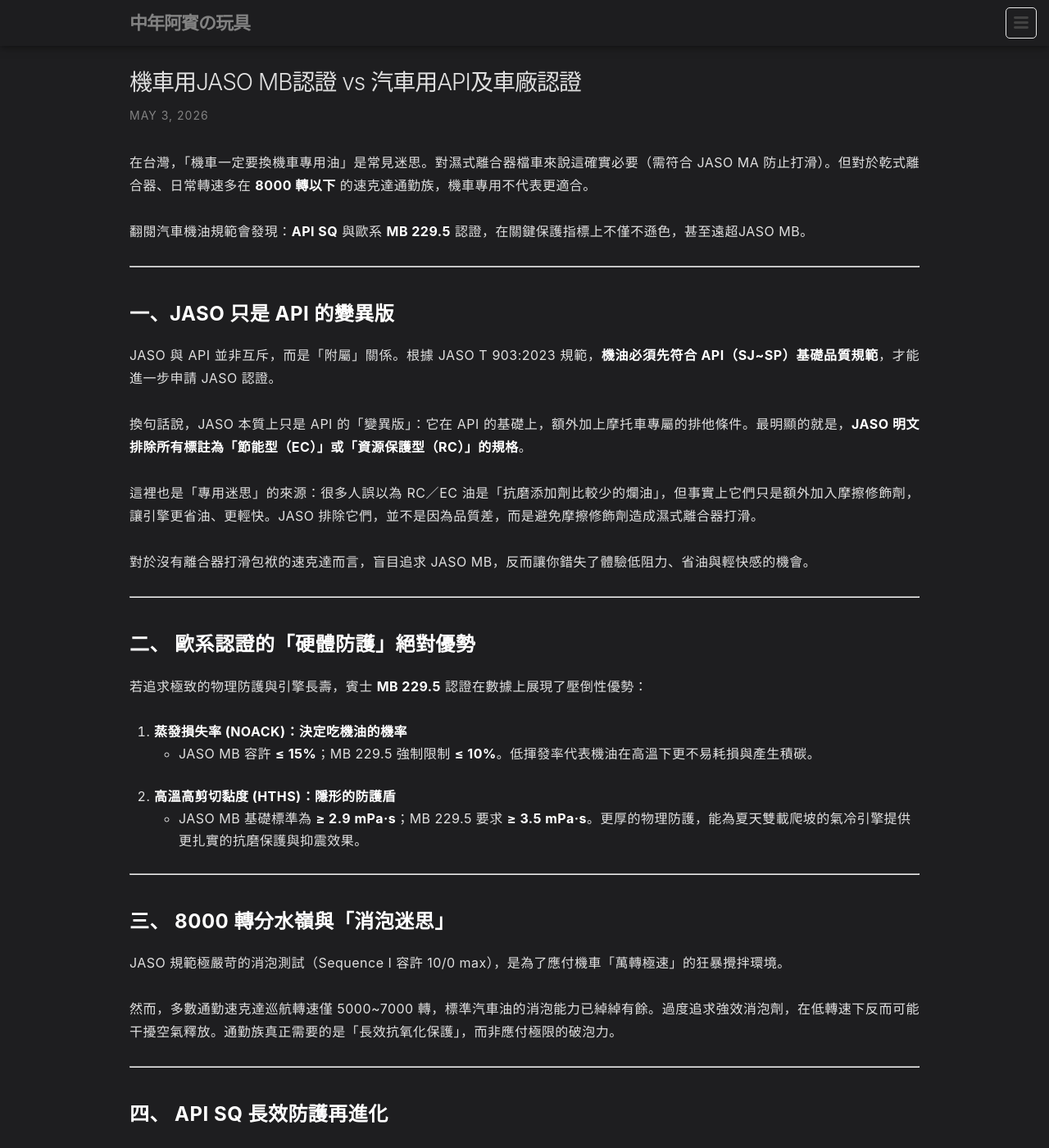
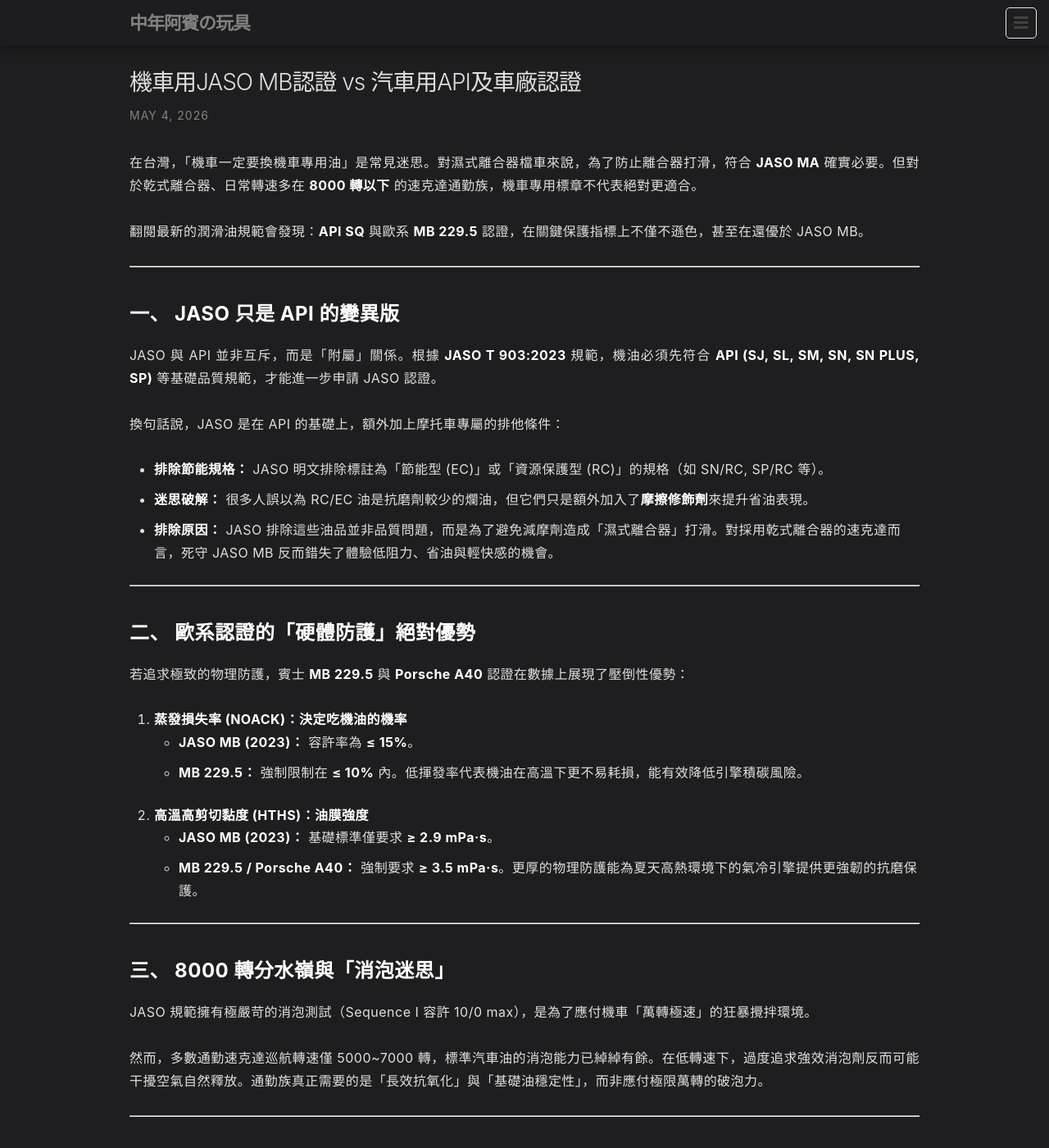
Before and after one commit to 1stbenz/1stbenz.github.io, a Jekyll site: the page built from _posts/zh/2026-05-03-api-vs-jaso-mb-comparison.md, in a window 1280 px wide and 1400 px high. Shown: the whole window at 82% size. Built offline with Jekyll 4.4.1, drawn with Linux system fonts in a browser that asks for light colours; some of the changed text lies outside the part shown.

Commit message:
Update 2026-05-03-api-vs-jaso-mb-comparison.md

```diff
--- a/_posts/zh/2026-05-03-api-vs-jaso-mb-comparison.md
+++ b/_posts/zh/2026-05-03-api-vs-jaso-mb-comparison.md
@@ -10,86 +10,85 @@
 image: /images/mobile01-4354e3784c5b7a8a13113354d8a13b2f.webp
 faq:
   - question: "為什麼通勤速克達不一定要用 JASO MB 認證油？"
-    answer: "速克達為乾式離合器，無打滑問題。JASO 規範將擁有極致低阻力技術的「RC/EC 節能型汽車油」排除[cite: 1]，死守 JASO 反而錯失了提升省油與輕快感的機會。"
+    answer: "速克達為乾式離合器，無打滑問題。JASO 規範將擁有極致低阻力技術的「RC/EC 節能型汽車油」排除，死守 JASO 反而錯失了提升省油與輕快感的機會。"
   - question: "JASO 規範跟 API 規範有衝突嗎？"
-    answer: "沒有衝突。JASO 是附加測試，機油必須先符合 API (SJ~SP) 基礎規範才能申請[cite: 1]。但 JASO 明文排除了標示為「RC (資源保護)」與「EC (節能)」的高階 API 認證油[cite: 1]。"
+    answer: "沒有衝突。JASO 是附加測試，機油必須先符合 API (SJ~SP) 基礎規範才能申請。但 JASO 明文排除了標示為「RC (資源保護)」與「EC (節能)」的高階 API 認證油。"
   - question: "MB 229.5 認證對機車有什麼好處？"
     answer: "要求極低蒸發損失（≤ 10%）與極高的高溫高剪切黏度（HTHS ≥ 3.5 mPa·s），能提供更強韌的物理防護，減少引擎吃機油風險。"
   - question: "最新發布的 API SQ 認證比原本的標準強在哪裡？"
     answer: "API SQ 大幅強化了「衰減油 (Aged-Oil)」的防護力與 +30% 的活塞潔淨度，能在換油週期末段依然維持強大抗氧化保護，非常適合引擎散熱較差的速克達。"
   - question: "為什麼文章特別強調「8000轉以下」這個分水嶺？"
-    answer: "JASO 規範中極嚴苛的消泡測試（如 Sequence I 容許值僅 10/0 max）[cite: 1]是為了應對檔車「萬轉」的高速攪拌。多數通勤速克達轉速落在 5000~7000 轉，汽車油的消泡能力已完全足夠。在低轉速下，過多的消泡劑反而可能影響空氣釋放。"
+    answer: "JASO 規範中極嚴苛的消泡測試（如 Sequence I 容許值僅 10/0 max） 是為了應對檔車「萬轉」的高速攪拌。多數通勤速克達轉速落在 5000~7000 轉，汽車油的消泡能力已完全足夠。"
   - question: "速克達加汽車機油真的不會損壞引擎嗎？"
-    answer: "完全不會。只要機油黏度符合原廠建議（如 10W-40、5W-40 等），且擁有國際大廠 API 或 ACEA 認證，對速克達的乾式離合器引擎完全無害，反而能提供更優異的抗磨與長效保護。"
+    answer: "完全不會。只要機油黏度符合原廠建議，且擁有國際大廠 API 或 ACEA 認證，對速克達的乾式離合器引擎完全無害，反而能提供更優異的抗磨與長效保護。"
   - question: "我的機車是速克達，可以加 JASO MA 的機車機油嗎？"
     answer: "可以，但不建議。JASO MA 是專為濕式離合器設計，增加了止滑摩擦特性，用在速克達上雖然不會壞，但會增加引擎內部運轉阻力，不僅較耗油，騎乘感也相對重拖。"
   - question: "台灣機車行都推薦 10W-40，改用歐系 5W-40 汽車油會不會太稀？"
-    answer: "這是一個常見的誤解。W 前面的數字代表低溫流動性，5W 在冷車啟動時能更快打上缸頭提供潤滑；而後面的 40 代表高溫黏度，兩者在高溫下的保護力是同等級的。更重要的是，為了通過如 Porsche A40 或 MB 229.5 這種嚴苛的歐系認證，5W-40 必須採用更高等級的『全合成基礎油』，在抗熱衰與耐用度上，完全輾壓市面上常見的平價 10W-40 機油。"
+    answer: "這是一個常見的誤解。5W 在冷車啟動時能更快提供潤滑；而 40 代表高溫黏度，兩者保護力同等級。且 5W-40 為了通過 Porsche A40 或 MB 229.5 認證，必須採用更高等級的基礎油，耐用度遠超平價 10W-40。"
 ---
 
-在台灣，「機車一定要換機車專用油」是常見迷思。對濕式離合器檔車來說這確實必要（需符合 JASO MA 防止打滑）。但對於乾式離合器、日常轉速多在 **8000 轉以下** 的速克達通勤族，機車專用不代表更適合。
+在台灣，「機車一定要換機車專用油」是常見迷思。對濕式離合器檔車來說，為了防止離合器打滑，符合 **JASO MA** 確實必要。但對於乾式離合器、日常轉速多在 **8000 轉以下** 的速克達通勤族，機車專用標章不代表絕對更適合。
 
-翻閱汽車機油規範會發現：**API SQ** 與歐系 **MB 229.5** 認證，在關鍵保護指標上不僅不遜色，甚至遠超JASO MB。
+翻閱最新的潤滑油規範會發現：**API SQ** 與歐系 **MB 229.5** 認證，在關鍵保護指標上不僅不遜色，甚至在還優於 JASO MB。
 
 ---
 
-## 一、JASO 只是 API 的變異版
+## 一、 JASO 只是 API 的變異版
 
-JASO 與 API 並非互斥，而是「附屬」關係。根據 JASO T 903:2023 規範，**機油必須先符合 API（SJ~SP）基礎品質規範**，才能進一步申請 JASO 認證。
+JASO 與 API 並非互斥，而是「附屬」關係。根據 **JASO T 903:2023** 規範，機油必須先符合 **API (SJ, SL, SM, SN, SN PLUS, SP)** 等基礎品質規範，才能進一步申請 JASO 認證。
 
-換句話說，JASO 本質上只是 API 的「變異版」：它在 API 的基礎上，額外加上摩托車專屬的排他條件。最明顯的就是，**JASO 明文排除所有標註為「節能型（EC）」或「資源保護型（RC）」的規格**。
-
-這裡也是「專用迷思」的來源：很多人誤以為 RC／EC 油是「抗磨添加劑比較少的爛油」，但事實上它們只是額外加入摩擦修飾劑，讓引擎更省油、更輕快。JASO 排除它們，並不是因為品質差，而是避免摩擦修飾劑造成濕式離合器打滑。
-
-對於沒有離合器打滑包袱的速克達而言，盲目追求 JASO MB，反而讓你錯失了體驗低阻力、省油與輕快感的機會。
+換句話說，JASO 是在 API 的基礎上，額外加上摩托車專屬的排他條件：
+*   **排除節能規格：** JASO 明文排除標註為「節能型 (EC)」或「資源保護型 (RC)」的規格（如 SN/RC, SP/RC 等）。
+*   **迷思破解：** 很多人誤以為 RC/EC 油是抗磨劑較少的爛油，但它們只是額外加入了**摩擦修飾劑**來提升省油表現。
+*   **排除原因：** JASO 排除這些油品並非品質問題，而是為了避免減摩劑造成「濕式離合器」打滑。對採用乾式離合器的速克達而言，死守 JASO MB 反而錯失了體驗低阻力、省油與輕快感的機會。
 
 ---
 
 ## 二、 歐系認證的「硬體防護」絕對優勢
 
-若追求極致的物理防護與引擎長壽，賓士 **MB 229.5** 認證在數據上展現了壓倒性優勢：
+若追求極致的物理防護，賓士 **MB 229.5** 與 **Porsche A40** 認證在數據上展現了壓倒性優勢：
 
-1. **蒸發損失率 (NOACK)：決定吃機油的機率**
-   * JASO MB 容許 **≤ 15%**；MB 229.5 強制限制 **≤ 10%**。低揮發率代表機油在高溫下更不易耗損與產生積碳。
-2. **高溫高剪切黏度 (HTHS)：隱形的防護盾**
-   * JASO MB 基礎標準為 **≥ 2.9 mPa·s**；MB 229.5 要求 **≥ 3.5 mPa·s**。更厚的物理防護，能為夏天雙載爬坡的氣冷引擎提供更扎實的抗磨保護與抑震效果。
+1.  **蒸發損失率 (NOACK)：決定吃機油的機率**
+    *   **JASO MB (2023)：** 容許率為 **≤ 15%**。
+    *   **MB 229.5：** 強制限制在 **≤ 10%** 內。低揮發率代表機油在高溫下更不易耗損，能有效降低引擎積碳風險。
+2.  **高溫高剪切黏度 (HTHS)：油膜強度**
+    *   **JASO MB (2023)：** 基礎標準僅要求 **≥ 2.9 mPa·s**。
+    *   **MB 229.5 / Porsche A40：** 強制要求 **≥ 3.5 mPa·s**。更厚的物理防護能為夏天高熱環境下的氣冷引擎提供更強韌的抗磨保護。
 
 ---
 
 ## 三、 8000 轉分水嶺與「消泡迷思」
 
-JASO 規範極嚴苛的消泡測試（Sequence I 容許 10/0 max），是為了應付機車「萬轉極速」的狂暴攪拌環境。
+JASO 規範擁有極嚴苛的消泡測試（Sequence I 容許 10/0 max），是為了應付機車「萬轉極速」的狂暴攪拌環境。
 
-然而，多數通勤速克達巡航轉速僅 5000~7000 轉，標準汽車油的消泡能力已綽綽有餘。過度追求強效消泡劑，在低轉速下反而可能干擾空氣釋放。通勤族真正需要的是「長效抗氧化保護」，而非應付極限的破泡力。
+然而，多數通勤速克達巡航轉速僅 5000~7000 轉，標準汽車油的消泡能力已綽綽有餘。在低轉速下，過度追求強效消泡劑反而可能干擾空氣自然釋放。通勤族真正需要的是「長效抗氧化」與「基礎油穩定性」，而非應付極限萬轉的破泡力。
 
 ---
 
 ## 四、 API SQ 長效防護再進化
 
-**根據最新的 JASO T 903:2023 規範，其基礎認可名單最高僅停留在 API SP。** 若堅持只用 JASO MB 認證油，等同於錯失了 2025 年發布的最新 API SQ 世代科技：
+**根據最新的 JASO T 903:2023 規範，其基礎認可名單最高僅停留在 API SP。** 若堅持只用 JASO MB 認證油，等同於錯失了 2025 年發布的最新 **API SQ** 世代科技：
 
-* **衰減後防護：** 不只測新油，更要求機油劣化後，依然必須維持強大抗氧化保護。
-* **+30% 潔淨度提升：** 相比 SP 等級，SQ 大幅提升了對活塞積碳與油泥的控制力，能有效延長速克達引擎的巔峰狀態。
+*   **衰減後防護：** API SQ 強化了「衰減油 (Aged-Oil)」保護，要求機油行駛數千公里後依然維持高抗氧化能力。
+*   **+30% 潔淨度提升：** 相比 SP 等級，SQ 大幅提升了對活塞積碳與油泥的控制力，特別適合引擎散熱條件較差的速克達。
 
 ---
 
 ## 五、 規範對照
 
-| 性能指標 | **API SQ (最新標)** | **MB 229.5 歐系認證** | **JASO MB (2023版)** |
+| 性能指標 | **API SQ (最新標)** | **MB 229.5 / Porsche A40** | **JASO MB (2023版)** |
 | :--- | :--- | :--- | :--- |
-| **基礎要求** | 獨立高階標準 | 嚴苛車廠標準 | **需先符合 API** (且排除節能油) |
+| **基礎要求** | 獨立高階標準 | 嚴苛車廠標準 | **需先符合 API (最高至 SP)** |
 | **活塞潔淨度** | **最強 (+30% 清淨力)** | 強 (嚴苛積碳控制) | 普 |
 | **蒸發損耗 (NOACK)** | 中 (≤ 15%) | **極低 (≤ 10%)** | 普 (≤ 15%) |
-| **高溫油膜 (HTHS)** | 優秀 | **極強 (≥ 3.5)** | 基礎標準 (≥ 2.9) |
+| **高溫油膜 (HTHS)** | 優秀 | **極強 (≥ 3.5 mPa·s)** | 基礎標準 (≥ 2.9 mPa·s) |
 | **消泡性能** | 優秀 | 優秀 | **極嚴苛 (萬轉設定)** |
 
 ---
 
 ## 結論：科學選油
 
-如果你的騎乘習慣是為了在賽道壓榨萬轉極限，JASO MB 的消泡測試確實是你的保險。
-
-但若你在乎的是**引擎內部潔淨度、長途抑震、減少吃機油風險，以及換油前不衰退的動力感**，一瓶高品質的 **API SQ** 或 **MB 229.5** 汽車油，才是讓通勤速克達活得更久的解答。不被「機車專用」四個字綁架，科學數據告訴我們，高等級汽車認證往往是更適合速克達的頂級保養方案。
+如果你的騎乘習慣是為了在賽道壓榨萬轉極限，JASO MB 的消泡測試確實是你的保險。但若你在乎的是**引擎內部潔淨度、減少吃機油風險，以及長途騎乘的抑震感**，高品質的 **API SQ** 或 **MB 229.5** 汽車油，才是讓通勤速克達活得更久的聰明選擇。
 
 ## 參考資料
 *   **JASO T 903:2023**: [MOTORCYCLES-FOUR-STROKE CYCLE GASOLINE ENGINE OILS (JASO T 903:2023) IMPLEMENTATION MANUAL](https://www.jalos.or.jp/onfile/pdf/4T_EV2305.pdf)
```
Also changed, not shown: other parts of _posts/zh/2026-05-03-api-vs-jaso-mb-comparison.md (+1 -1 lines).
